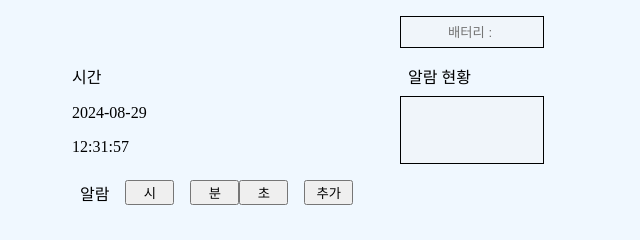
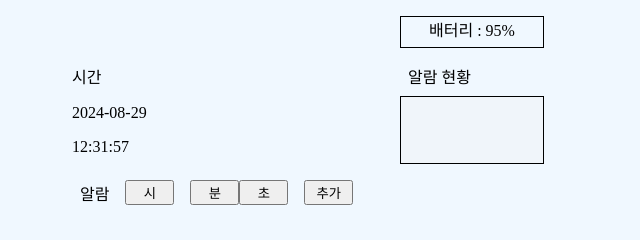
Before and after one commit to K-Bokyung/Clock_with_JS, a plain HTML site: page index.html in a window 1280 px wide. Shown: the full height of the page, 0-640 px from the left. Drawn offline with Linux system fonts and the light colour scheme.

Commit message:
add: 1초당 배터리 1%씩 줄어드는 기능 추가

```diff
--- a/index.html
+++ b/index.html
@@ -19,7 +19,8 @@
       <!-- 배터리 -->
       <div class="battery">
         <span class="bettery__blank"></span>
-        <input type="text" id="bettery__percent" placeholder="배터리 : " disabled>
+        <span id="bettery__percent" onload="betteryCount()"></span>
+        <!-- <input type="text" id="bettery__percent" disabled> -->
       </div>
       <!-- 정보들 -->
       <div class="informations">
--- a/src/main.js
+++ b/src/main.js
@@ -1,7 +1,7 @@
-// 시간 표시 함수
+// body 출력 시 바로 onload 되는 함수
 function startTime() {
+  // 날짜
   const todayTime = new Date();
-  // 날짜
   let y = todayTime.getFullYear();
   let mon = todayTime.getMonth() + 1;
   let d = todayTime.getDate();
@@ -19,13 +19,33 @@ function startTime() {
   let time = h + ':' + m + ':' + s;
   document.getElementById('today_time').innerHTML = time;
 
+  betteryCount();
+
   setTimeout(startTime, 1000);
 }
 
+// 10보다 작은 숫자 앞에 '0'을 붙임
 function checkTime(i) {
-  // 10보다 작은 숫자 앞에 '0'을 붙임
   if (i < 10) {
     i = '0' + i;
   }
   return i;
 }
+
+// 배터리
+let bettery = 100;
+let bettery_out;
+
+function betteryCount() {
+  document.getElementById('bettery__percent').innerHTML = '배터리 : ' + bettery + '%';
+  if (bettery <= 0) {
+    stopCount();
+  } else {
+    --bettery;
+  }
+  bettery_out = setTimeout(betteryCount, 100000);
+}
+
+function stopCount() {
+  clearTimeout(bettery_out);
+}
```
